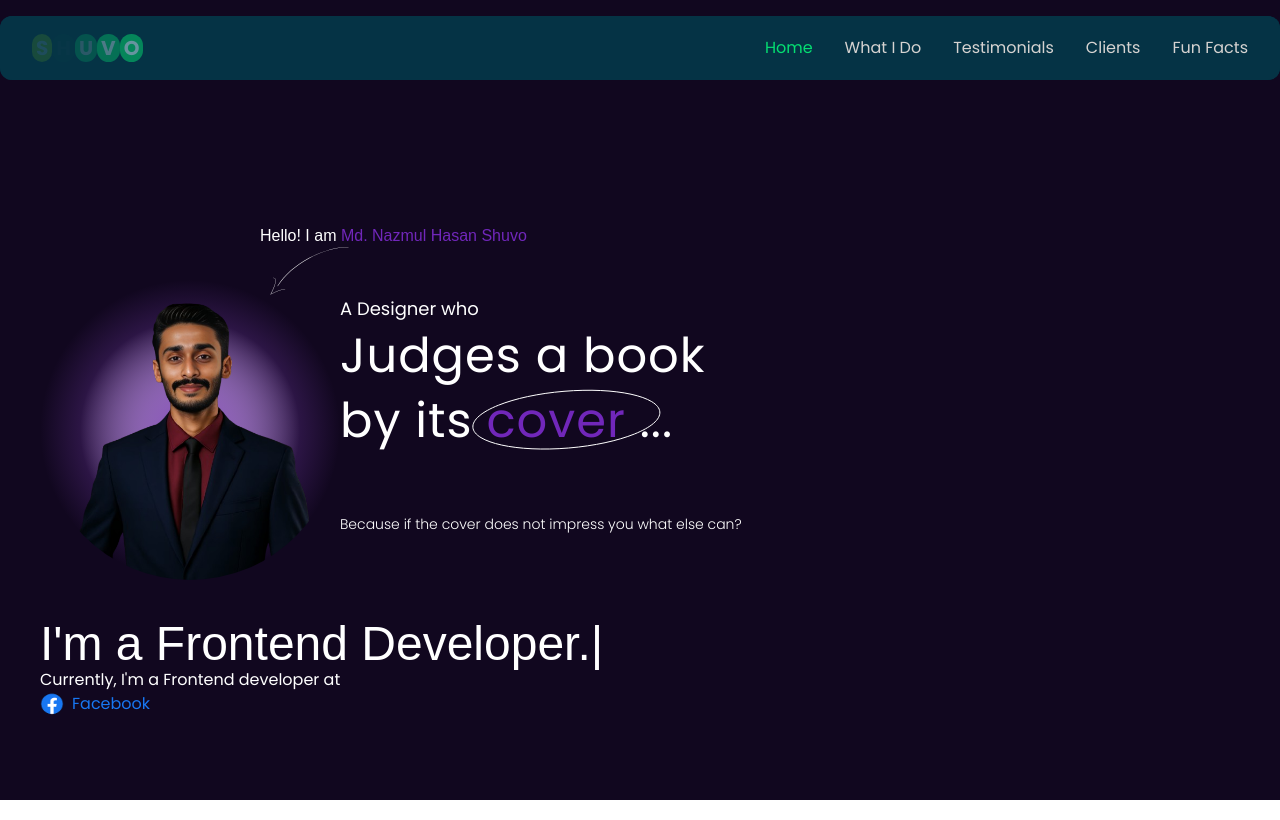
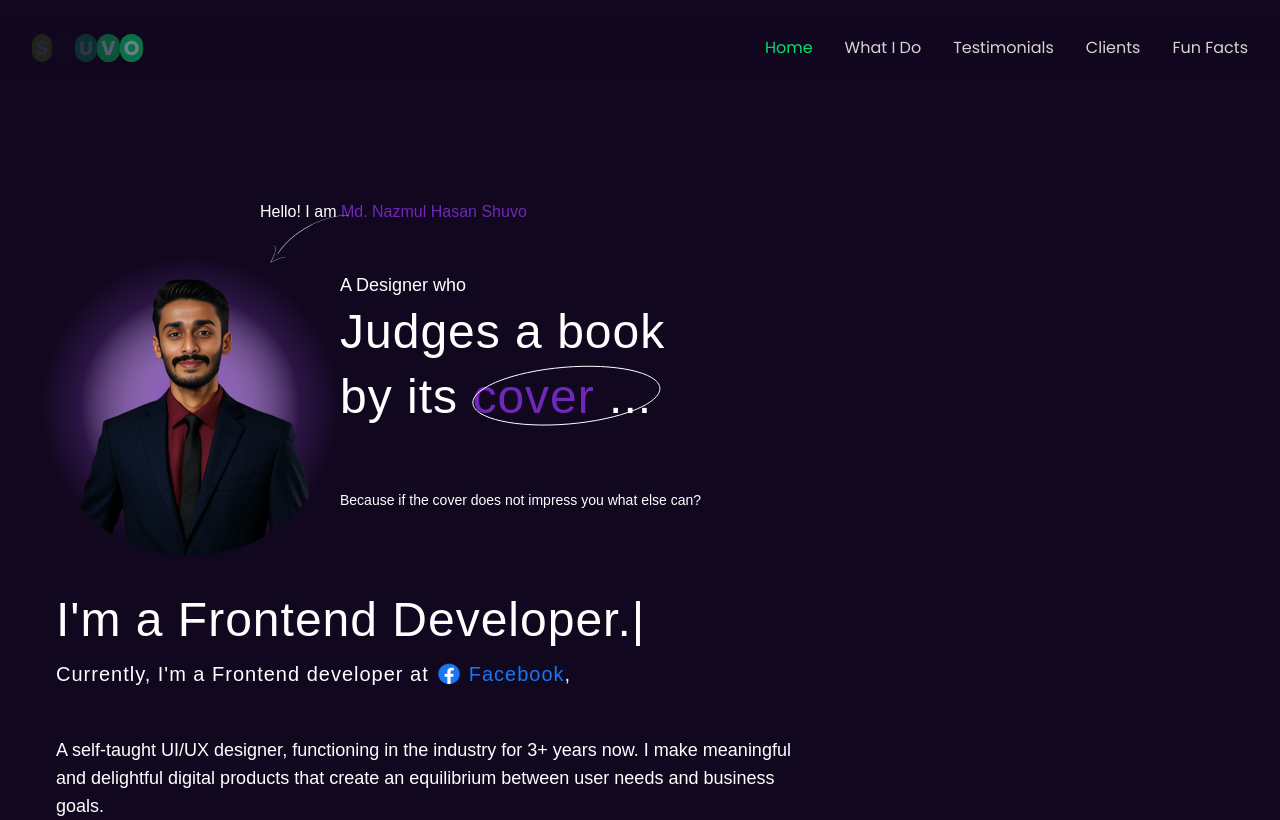
Before and after one commit to Developer-Shuvo/Next-Portfolio, a Next.js app: page / in a window 1280 px wide. Built offline with nearby package versions, Linux system fonts and the light colour scheme; a web font is replaced by a local one.

Commit message:
Navbar change

```diff
--- a/src/Components/Hero/Hero.jsx
+++ b/src/Components/Hero/Hero.jsx
@@ -6,9 +6,9 @@ import Image from "next/image";
 const Hero = () => {
   return (
     <div className="w-full mx-auto px-4 md:px-10">
-      <div>
+      <div className="w-2/3 prv">
         {/* Name */}
-        <div className="md:mt-32 mt-10 justify-center md:justify-start flex md:ml-55">
+        <div className="md:mt-26 mt-10 justify-center md:justify-start flex md:ml-55">
           <h2 className="text-white text-md prv relative">
             Hello! I am
             <span className="text-[#7127BA]"> Md. Nazmul Hasan Shuvo</span>
@@ -16,7 +16,7 @@ const Hero = () => {
 
           {/* Arrow Icon */}
           <svg
-            className="absolute top-25 left-50 md:top-53 md:left-62"
+            className="absolute top-24 left-50 md:top-45 md:left-62"
             xmlns="http://www.w3.org/2000/svg"
             width="122"
             height="118"
@@ -112,21 +112,39 @@ const Hero = () => {
           </div>
         </div>
 
-        {/* About Me */}
-        <div className="mt-10">
-          <h1 className="text-white text-5xl prv">
-            I'm a Frontend Developer.|{" "}
-          </h1>
+        {/*------- About Me -------- */}
+        <div className="mt-10 px-4 tracking-[1px] prv ">
+          <h1 className="text-white text-5xl ">I'm a Frontend Developer.| </h1>
 
-          <p className="text-white">Currently, I'm a Frontend developer at</p>
+          {/* Currently working */}
+          <div className="flex items-center text-xl mt-4 ">
+            <p className="text-white flex">
+              Currently, I'm a Frontend developer at
+            </p>
 
-          <div className="flex items-center gap-2">
-            <div className="relative w-6 h-6">
-              <Image src={icon} alt="facebook" fill className="rounded-full " />
+            <div className="flex items-center tracking-[1px] gap-2 ">
+              <div className="relative w-6 h-6 ml-2">
+                <Image
+                  src={icon}
+                  alt="facebook"
+                  fill
+                  className="rounded-full "
+                />
+              </div>
+              <p className="text-white">
+                {" "}
+                <span className="text-[#1877F2]">Facebook</span>,
+              </p>
             </div>
-            <span className="text-[#1877F2]">Facebook</span>
           </div>
         </div>
+
+        {/* Details */}
+        <p className="text-white text-lg px-4 mt-12 font-light">
+          A self-taught UI/UX designer, functioning in the industry for 3+ years
+          now. I make meaningful and delightful digital products that create an
+          equilibrium between user needs and business goals.
+        </p>
       </div>
     </div>
   );
--- a/src/Layout/Navbar/Navbar.jsx
+++ b/src/Layout/Navbar/Navbar.jsx
@@ -9,10 +9,10 @@ const Navbar = () => {
 
   return (
     <div className="w-screen h-full ">
-      <div className="container mx-auto relative md:px-0 px-4 md:my-4   bg-cyan-950  rounded-xl overflow-hidden">
+      <div className="container mx-auto relative md:px-0 px-4 md:my-4     border-stone-700 border-[0.5] backdrop-blur-xl  rounded-xl overflow-hidden">
         {/* Nav */}
         <nav
-          className="group bg-cyan-950 shadow-lg w-full z-50
+          className="group    shadow-lg w-full z-50
              relative group-hover:fixed group-hover:top-0 group-hover:left-0"
         >
           <div className="max-w-7xl mx-auto px-4 sm:px-6 lg:px-8">
@@ -123,7 +123,7 @@ const Navbar = () => {
               <div
                 className="fixed inset-y-0 right-0 bg-[#000000]
         bg-[radial-gradient(#ffffff33_1px,#00091d_1px)]
-        bg-[size:20px_20px]  w-52 p-6 transform transition-transform"
+        bg-[size:20px_20px]  w-52 p-6 transform transition-transform "
               >
                 <button
                   onClick={closeMenu}
```
